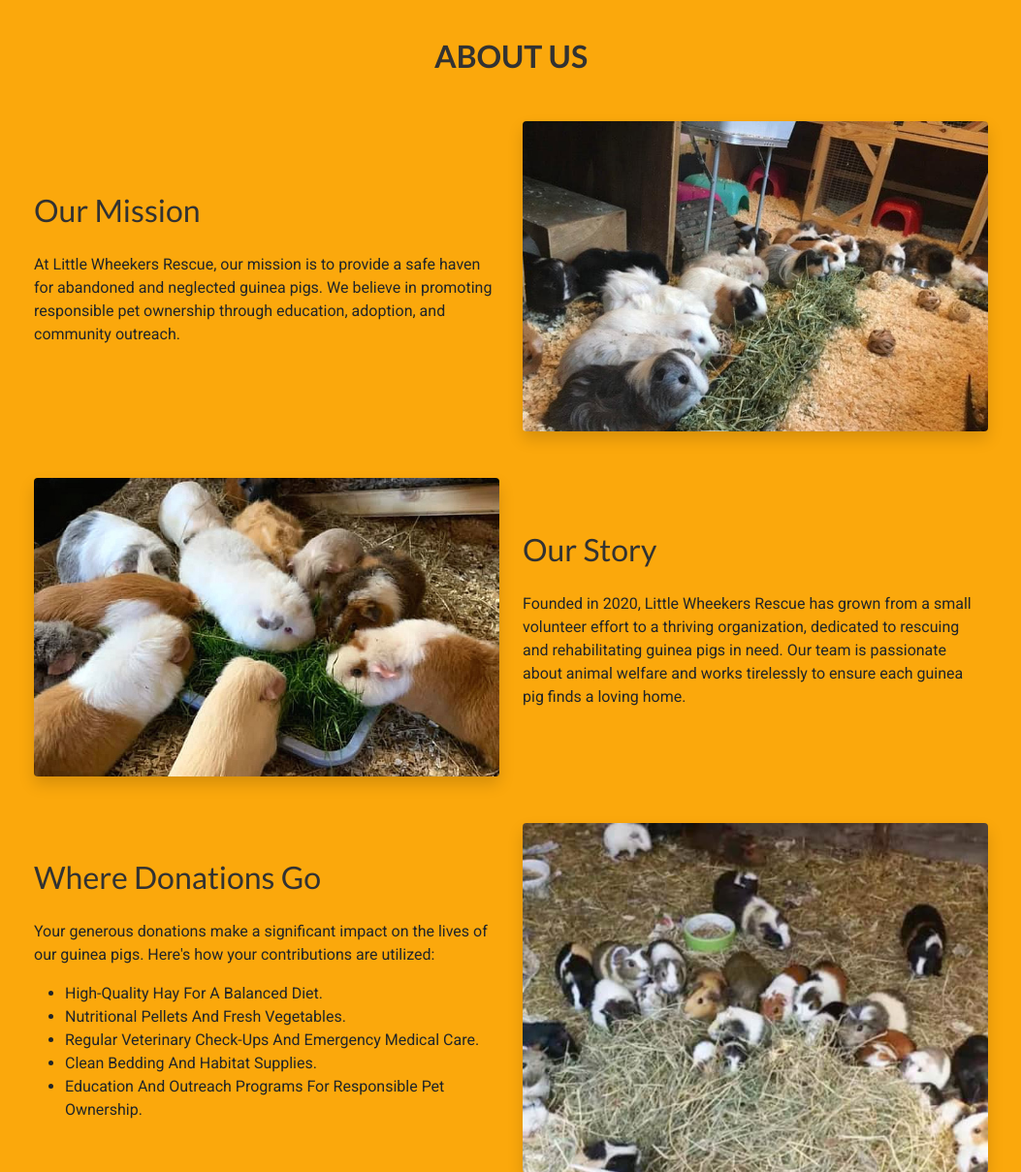
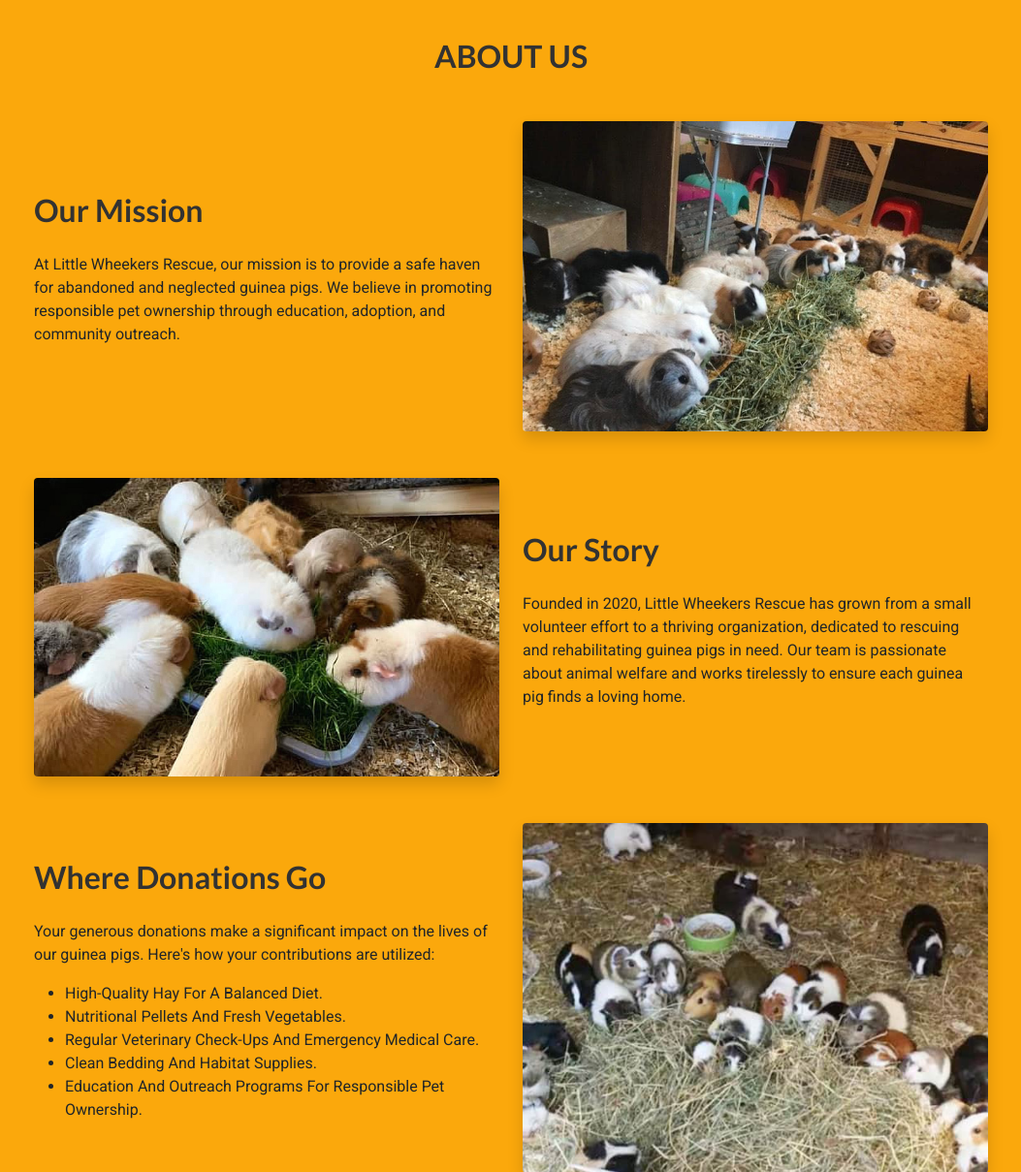
Before and after one commit to marina9222/Little-Wheekers-Rescue, a Django app: page /about/ in a window 1280 px wide. Shown: the part 89-1298 px from the top of the page at 97% size, without its empty margins (113-1166 px from the left). Run offline with Django 3.2, Linux system fonts and the light colour scheme; some libraries are stand-ins or nearby versions.

Commit message:
Add : bootstrap classes

```diff
--- a/home/templates/home/about_us.html
+++ b/home/templates/home/about_us.html
@@ -6,7 +6,7 @@
     <h2 class="text-center mb-5 font-primary fw-bold text-uppercase">About Us</h2>
     <div class="row align-items-center mb-5">
         <div class="col-md-6">
-            <h2 class="font-primary mb-4">Our Mission</h2>
+            <h2 class="font-primary mb-4 fw-bold">Our Mission</h2>
             <p class="font-secondary">
                 At Little Wheekers Rescue, our mission is to provide a safe haven for abandoned and neglected guinea pigs.
                 We believe in promoting responsible pet ownership through education, adoption, and community outreach.
@@ -19,7 +19,7 @@
 
     <div class="row align-items-center mb-5">
         <div class="col-md-6 order-md-2">
-            <h2 class="font-primary mb-4">Our Story</h2>
+            <h2 class="font-primary mb-4 fw-bold">Our Story</h2>
             <p class="font-secondary">
                 Founded in 2020, Little Wheekers Rescue has grown from a small volunteer effort to a thriving organization,
                 dedicated to rescuing and rehabilitating guinea pigs in need. Our team is passionate about animal welfare and
@@ -34,7 +34,7 @@
 
     <div class="row align-items-center mb-5">
         <div class="col-md-6">
-            <h2 class="font-primary mb-4">Where Donations Go</h2>
+            <h2 class="font-primary mb-4 fw-bold">Where Donations Go</h2>
             <p class="font-secondary">
                 Your generous donations make a significant impact on the lives of our guinea pigs. Here's how your contributions are utilized:
             </p>
--- a/home/templates/home/index.html
+++ b/home/templates/home/index.html
@@ -4,9 +4,6 @@
 
 
 {% block content %}
-{% if messages %}
-  <div class="message-container"></div>
-  {% endif %}
 <div class="container-fluid" id="home-bg">
     <div class="row h-100 align-items-center">
         <div class="col-12 col-md-12 mt-5 col-lg-6  text-center text-white">
```
